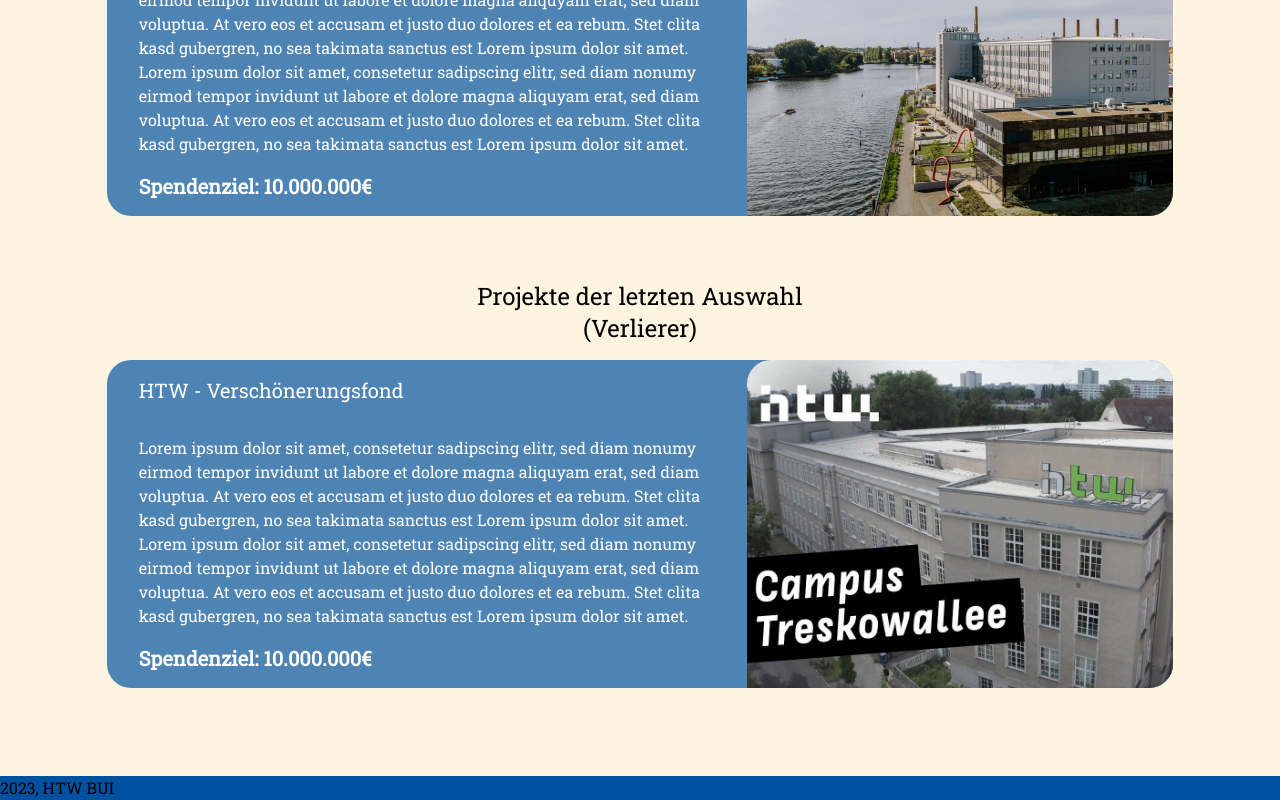
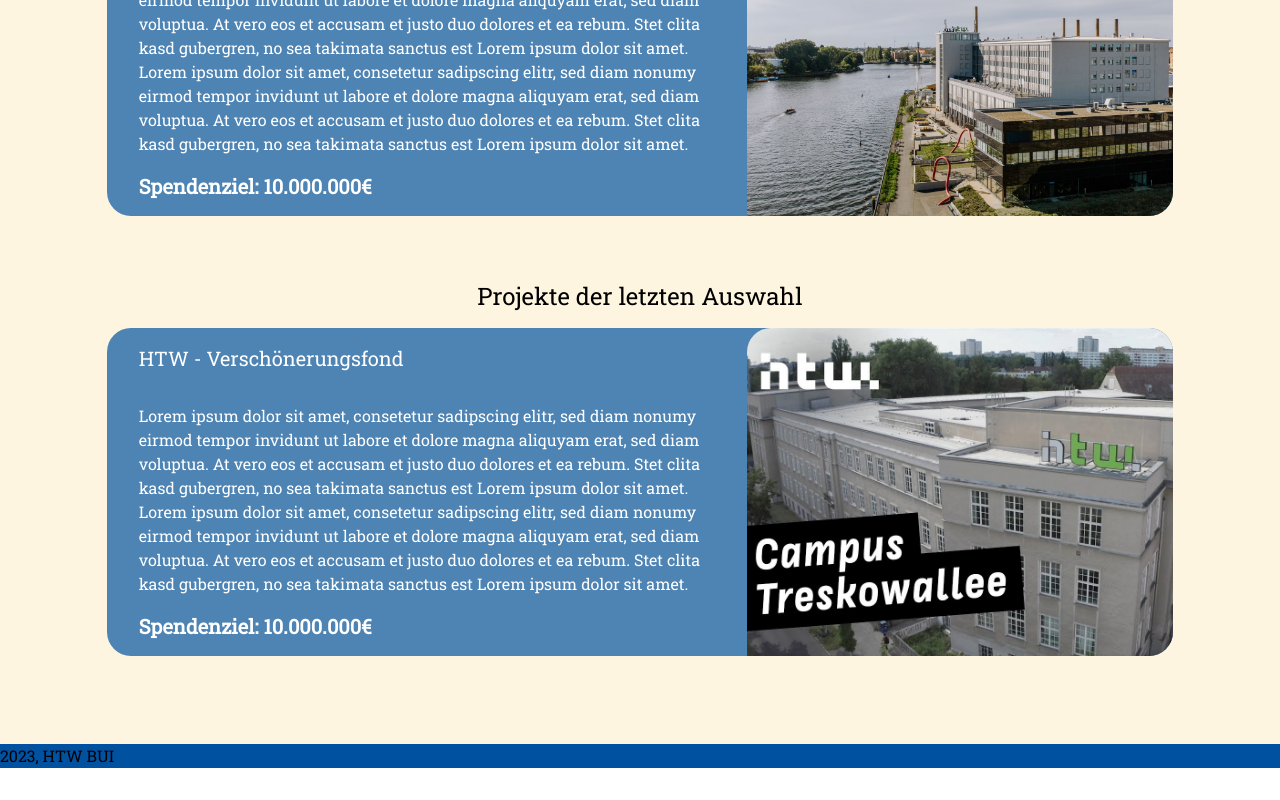
Before and after one commit to Sealevelraise/SLR, a Nuxt app in the folder nuxt/: page /dao in a window 1280 px wide. Shown: the part 1008-1808 px from the top of the page. After the commit the page ends 1776 px from the top, so only its background shows below. Built offline with nearby package versions, Linux system fonts and the light colour scheme.

Commit message:
minor changes

```diff
--- a/nuxt/pages/dao.vue
+++ b/nuxt/pages/dao.vue
@@ -66,7 +66,7 @@
     </div>
     <p class="p-6"></p>
     <h2 class="text-2xl text-center p-4">
-      Projekte der letzten Auswahl<br />(Verlierer)
+      Projekte der letzten Auswahl<br />
     </h2>
     <div
       class="bg-slr-blue-box text-white md:w-10/12 flex flex-col mx-auto md:flex-row rounded-[24px]"
```
